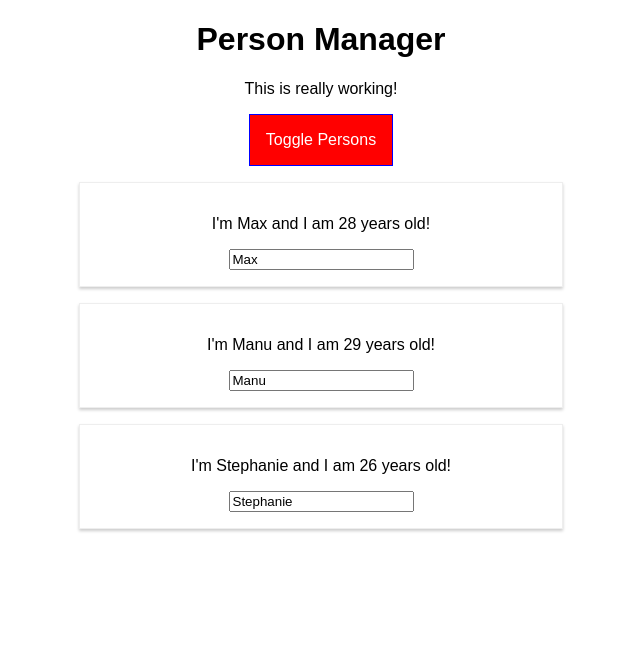
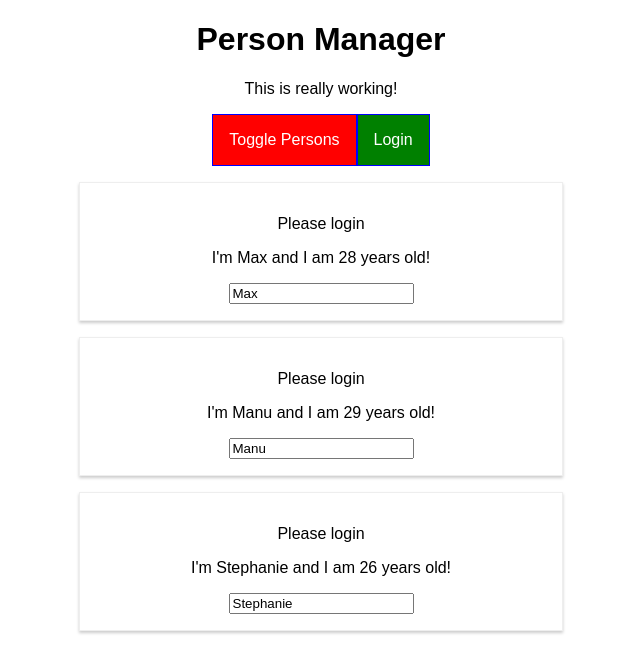
Before and after one commit to tarook1994/React, a React app: page / in a window 1280 px wide. Both pictures are taken after a click on the button "Toggle Persons". Shown: the top 672 px of the page, without its empty margins (319-959 px from the left). Built offline with nearby package versions, Linux system fonts and the light colour scheme.

Commit message:
adding ContextAPI

```diff
--- /dev/null
+++ b/src/Context/auth-context.js
@@ -0,0 +1,9 @@
+import React from 'react'
+
+const authContext = React.createContext({
+    authenticated: false,
+    login: () =>{}
+})
+
+
+export default authContext;
--- a/src/components/Cockpit/Cockpit.js
+++ b/src/components/Cockpit/Cockpit.js
@@ -1,8 +1,9 @@
-import React , {useEffect} from 'react';
+import React, { useEffect } from 'react';
 
 import classes from './Cockpit.css';
+import AuthContext from '../../Context/auth-context'
 
-const cockpit = ( props ) => {
+const cockpit = (props) => {
   useEffect(() => {
     console.log("[Cockpit.js]  here")
   })
@@ -12,20 +13,24 @@
     btnClass = classes.Red;
   }
 
-    if ( props.persons.length <= 2 ) {
-      assignedClasses.push( classes.red ); // classes = ['red']
+  if (props.persons.length <= 2) {
+    assignedClasses.push(classes.red); // classes = ['red']
   }
-    if ( props.persons.length <= 1 ) {
-      assignedClasses.push( classes.bold ); // classes = ['red', 'bold']
+  if (props.persons.length <= 1) {
+    assignedClasses.push(classes.bold); // classes = ['red', 'bold']
   }
 
   return (
     <div className={classes.Cockpit}>
       <h1>{props.title}</h1>
-            <p className={assignedClasses.join( ' ' )}>This is really working!</p>
+      <p className={assignedClasses.join(' ')}>This is really working!</p>
       <button
         className={btnClass}
         onClick={props.clicked}>Toggle Persons</button>
+        <AuthContext.Consumer>
+          {(context)=>       <button onClick={context.login}>Login</button>
+ }
+        </AuthContext.Consumer>
     </div>
   );
 };
--- a/src/components/Persons/Person/Person.js
+++ b/src/components/Persons/Person/Person.js
@@ -1,25 +1,39 @@
-import React from 'react';
+import React, { Component } from 'react';
 import PropTypes from 'prop-types'
 
 import classes from './Person.css';
+import AuthContext from '../../../Context/auth-context'
 
-const person = props => {
+
+class Person extends Component {
+
+  static contextType = AuthContext;
+
+
+  render() {
     console.log('[Person.js] rendering...');
     return (
       <div className={classes.Person}>
-      <p onClick={props.click}>
-        I'm {props.name} and I am {props.age} years old!
+        {
+          this.context.authenticated ? <p>Authenticated</p> : <p>Please login</p>
+
+        }
+        <p onClick={this.props.click}>
+          I'm {this.props.name} and I am {this.props.age} years old!
         </p>
-      <p>{props.children}</p>
-      <input type="text" onChange={props.changed} value={props.name} />
+        <p>{this.props.children}</p>
+        <input type="text" onChange={this.props.changed} value={this.props.name} />
       </div>
     );
-};
 
-person.PropTypes = {
+  }
+
+}
+
+Person.PropTypes = {
   click: PropTypes.func,
   name: PropTypes.string,
   age: PropTypes.number
 }
 
-export default person;
+export default Person;
--- a/src/containers/App.js
+++ b/src/containers/App.js
@@ -6,6 +6,7 @@
 import AUX from '../hoc/Auxillary'
 import Class from '../hoc/WithClass'
 import withClass from '../hoc/WithClass';
+import AuthContext from '../Context/auth-context'
 
 class App extends Component {
   constructor(props) {
@@ -21,7 +22,8 @@
     ],
     otherState: 'some other value',
     showPersons: false,
-    changeCounter: 0
+    changeCounter: 0,
+    authenticated: false
   };
 
   static getDerivedStateFromProps(props, state) {
@@ -54,10 +56,18 @@
     persons[personIndex] = person;
 
     this.setState((prevState, props) => {
-      return { persons: persons,
-        changeCounter: prevState.changeCounter+1 }
+      return {
+        persons: persons,
+        changeCounter: prevState.changeCounter + 1
+      }
     });
   };
+
+  loginHandler = () => {
+    this.setState({
+      authenticated: true
+    })
+  }
 
   deletePersonHandler = personIndex => {
     // const persons = this.state.persons.slice();
@@ -87,6 +97,12 @@
 
     return (
       <Class classes={classes.App}>
+        <AuthContext.Provider
+         value={{
+          authenticated: this.state.authenticated,
+          login: this.loginHandler
+        }}>
+
           <Cockpit
             title={this.props.appTitle}
             showPersons={this.state.showPersons}
@@ -94,6 +110,9 @@
             clicked={this.togglePersonsHandler}
           />
           {persons}
+
+        </AuthContext.Provider>
+
       </Class>
 
     );
```
Lines whose indentation alone changed are shown as unchanged.
